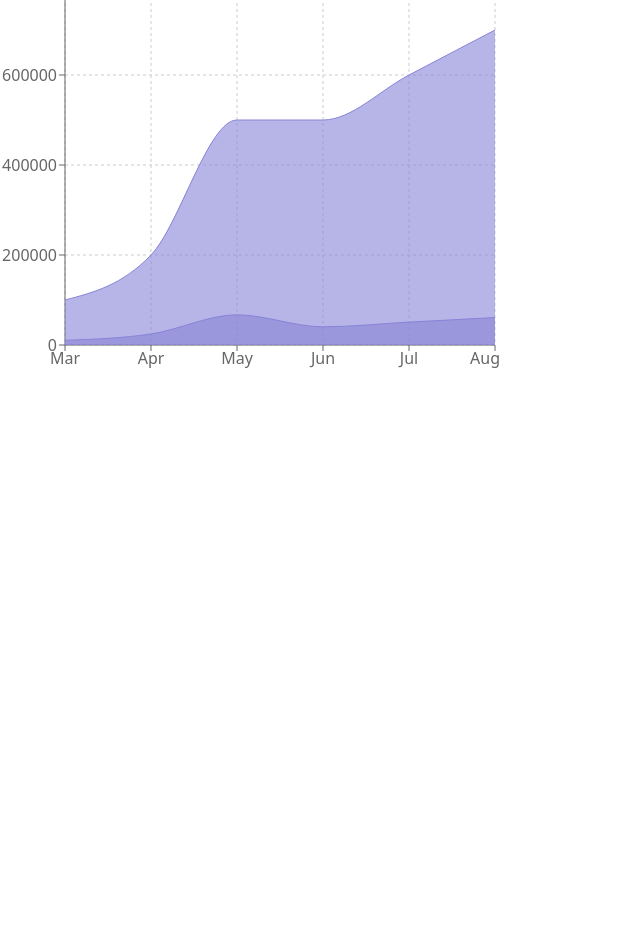
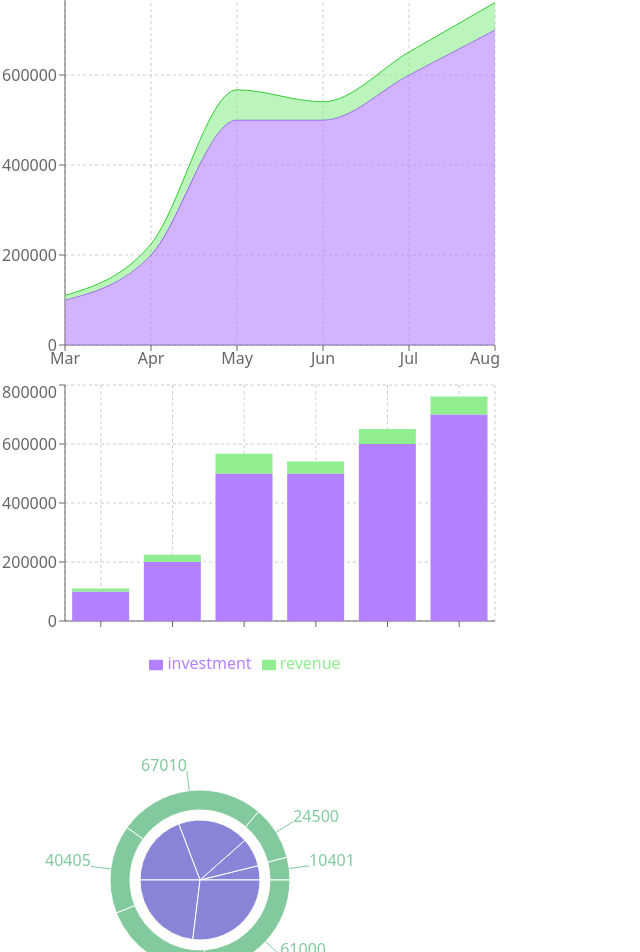
Before and after one commit to SEC-MASUM/tin-agro-farm, a React (Create React App) app: page /dashboard in a window 1280 px wide. Shown: the part 500-1452 px from the top of the page, without its empty margins (0-640 px from the left). Before the commit the page ends 880 px from the top, so only its background shows below. Built offline with nearby package versions, Linux system fonts and the light colour scheme.

Commit message:
all chart design complete

```diff
--- a/src/components/Dashboard/Dashboard.js
+++ b/src/components/Dashboard/Dashboard.js
@@ -1,6 +1,8 @@
 import React from "react";
 import MyAreaChart from "../MyAreaChart/MyAreaChart";
+import MyBarChart from "../MyBarChart/MyBarChart";
 import MyLineChart from "../MyLineChart/MyLineChart";
+import MyPieChart from "../MyPieChart/MyPieChart";
 
 const Dashboard = () => {
   return (
@@ -8,6 +10,8 @@ const Dashboard = () => {
       <h1>This is Dashboard</h1>
       <MyLineChart></MyLineChart>
       <MyAreaChart></MyAreaChart>
+      <MyBarChart></MyBarChart>
+      <MyPieChart></MyPieChart>
     </div>
   );
 };
--- a/src/components/MyAreaChart/MyAreaChart.js
+++ b/src/components/MyAreaChart/MyAreaChart.js
@@ -1,9 +1,8 @@
-import React from "react";
+import React, { useEffect, useState } from "react";
 import {
   Area,
   AreaChart,
   CartesianGrid,
-  ResponsiveContainer,
   Tooltip,
   XAxis,
   YAxis,
@@ -11,7 +10,7 @@ import {
 import useChart from "../../hooks/useChart";
 
 const MyAreaChart = () => {
-    const [chartData, setChartData] = useChart();
+  const [chartData] = useChart();
 
   return (
     <div>
@@ -20,17 +19,20 @@ const MyAreaChart = () => {
         <XAxis dataKey="month" />
         <YAxis />
         <Tooltip />
+
         <Area
           type="monotone"
-          dataKey={"revenue"}
-          stroke="#8884d8"
-          fill="#8884d8"
+          dataKey="investment"
+          stackId="1"
+          stroke="#944dff"
+          fill="#b380ff"
         />
         <Area
           type="monotone"
-          dataKey={"investment" }
-          stroke="#8884d8"
-          fill="#8884d8"
+          dataKey="revenue"
+          stackId="1"
+          stroke="#32CD32"
+          fill="#90ee90"
         />
       </AreaChart>
     </div>
--- a/src/components/MyBarChart/MyBarChart.js
+++ b/src/components/MyBarChart/MyBarChart.js
@@ -0,0 +1,30 @@
+import React from "react";
+import {
+  Bar,
+  BarChart,
+  CartesianGrid,
+  Legend,
+  Tooltip,
+  XAxis,
+  YAxis,
+} from "recharts";
+import useChart from "../../hooks/useChart";
+
+const MyBarChart = () => {
+  const [chartData] = useChart();
+  return (
+    <div>
+      <BarChart width={500} height={300} data={chartData}>
+        <CartesianGrid strokeDasharray="3 3" />
+        <XAxis dataKey="name" />
+        <YAxis />
+        <Tooltip />
+        <Legend />
+        <Bar dataKey="investment" stackId="a" fill="#b380ff" />
+        <Bar dataKey="revenue" stackId="a" fill="#90ee90" />
+      </BarChart>
+    </div>
+  );
+};
+
+export default MyBarChart;
--- a/src/components/MyLineChart/MyLineChart.js
+++ b/src/components/MyLineChart/MyLineChart.js
@@ -3,12 +3,12 @@ import { Legend, Line, LineChart, Tooltip, XAxis, YAxis } from "recharts";
 import useChart from "../../hooks/useChart";
 
 const MyLineChart = () => {
-  const [chartData, setChartData] = useChart();
+  const [chartData] = useChart();
 //   console.log(chartData);
 
   return (
     <div>
-      <LineChart width={800} height={400} data={chartData}>
+      <LineChart width={500} height={400} data={chartData}>
         <Line type="monotone" dataKey="sell" stroke="#8334d8"></Line>
         <XAxis dataKey={"month"}></XAxis>
         <YAxis></YAxis>
--- /dev/null
+++ b/src/components/MyPieChart/MyPieChart.js
@@ -0,0 +1,33 @@
+import React from "react";
+import { Pie, PieChart } from "recharts";
+import useChart from "../../hooks/useChart";
+
+const MyPieChart = () => {
+  const [chartData] = useChart();
+  return (
+    <div>
+      <PieChart width={400} height={400}>
+        <Pie
+          data={chartData}
+          dataKey="investment"
+          cx="50%"
+          cy="50%"
+          outerRadius={60}
+          fill="#8884d8"
+        />
+        <Pie
+          data={chartData}
+          dataKey="revenue"
+          cx="50%"
+          cy="50%"
+          innerRadius={70}
+          outerRadius={90}
+          fill="#82ca9d"
+          label
+        />
+      </PieChart>
+    </div>
+  );
+};
+
+export default MyPieChart;
--- a/src/hooks/useChart.js
+++ b/src/hooks/useChart.js
@@ -9,7 +9,7 @@ const useChart = () => {
       .then((res) => res.json())
       .then((data) => {
         setChartData(data);
-        console.log(data);
+        // console.log(data);
       });
     //
   }, []);
```
